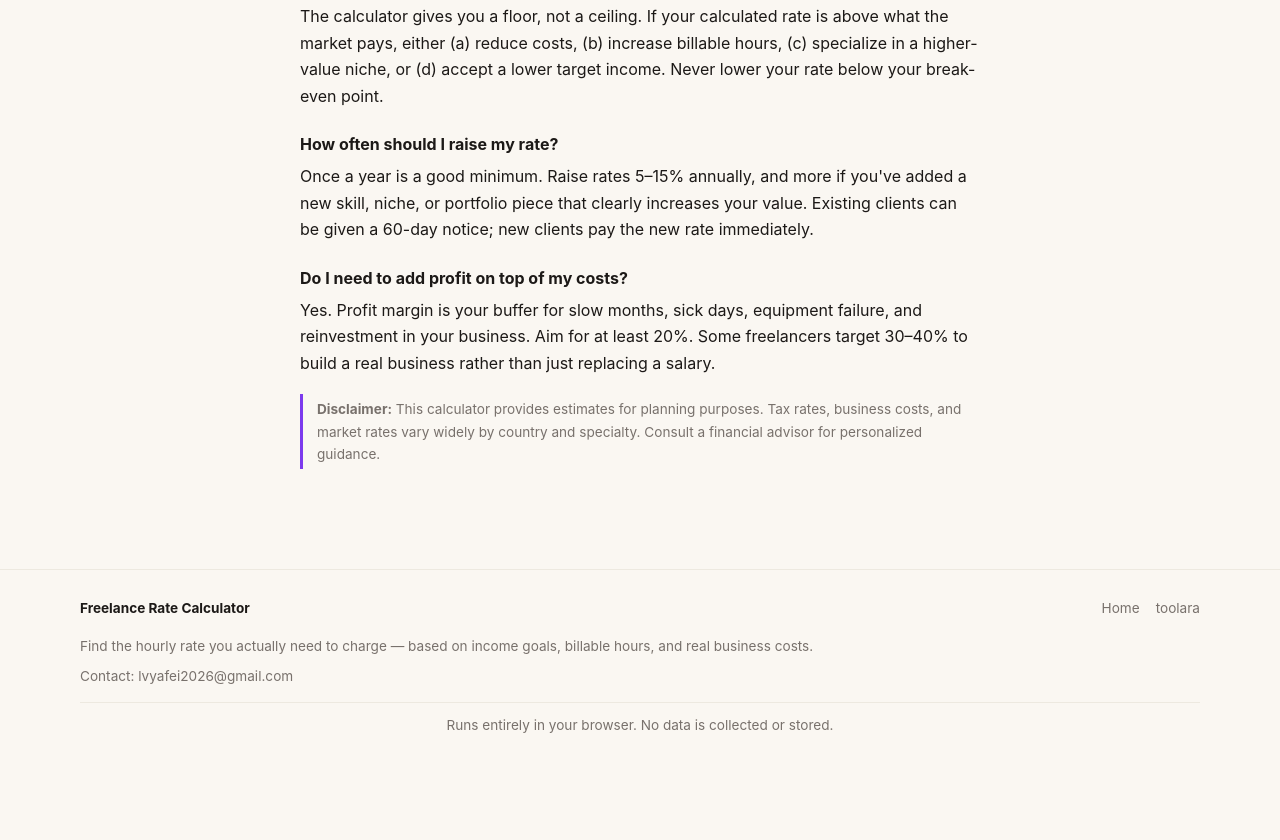
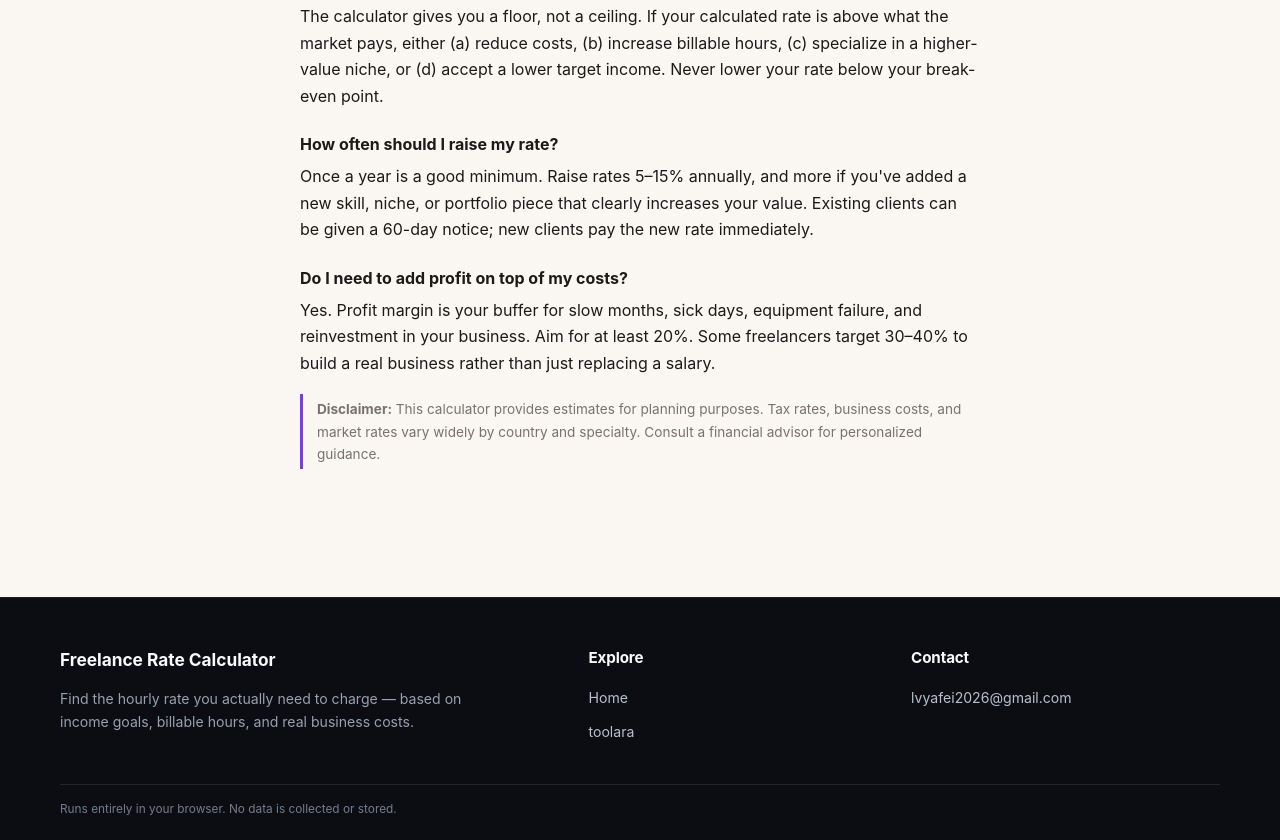
Before and after one commit to lvyafei2026-coder/freelance-rate-calculator, a plain HTML site: page index.html in a window 1280 px wide. Shown: the part 2122-2962 px from the top of the page. Before the commit the page ends 2894 px from the top, so only its background shows below. Drawn offline with Linux system fonts and the light colour scheme.

Commit message:
Use three-column site footers

```diff
--- a/css/style.css
+++ b/css/style.css
@@ -151,15 +151,17 @@
   .site-nav select { min-width: 118px; }
 }
 
-.site-footer { margin-top: 36px; padding: 28px 20px 36px; border-top: 1px solid var(--border, rgba(100,116,139,0.25)); color: var(--muted, #64748b); font-size: 0.85rem; line-height: 1.6; }
-.site-footer-inner { max-width: 1120px; margin: 0 auto; }
-.site-footer-details { text-align: left; }
-.site-footer-top { display: flex; align-items: center; justify-content: space-between; gap: 16px; flex-wrap: wrap; }
-.site-footer-brand { color: var(--text, #0f1c2e); font-weight: 700; text-decoration: none; }
-.site-footer-nav { display: flex; align-items: center; gap: 16px; flex-wrap: wrap; }
-.site-footer a { color: inherit; text-decoration: none; }
-.site-footer a:hover { color: var(--accent, #2563eb); text-decoration: underline; }
-.site-footer-description { max-width: 760px; margin: 16px 0 8px; }
-.site-footer-contact { margin: 8px 0; }
-.site-footer-privacy { margin: 14px 0 0; padding-top: 12px; border-top: 1px solid var(--border, rgba(100,116,139,0.25)); }
-@media (max-width: 560px) { .site-footer-top { align-items: flex-start; flex-direction: column; gap: 10px; } .site-footer-nav { gap: 12px; } }
+.site-footer { margin-top: 64px !important; padding: 48px 24px 22px !important; background: #0b0d12 !important; border-top: 1px solid rgba(255,255,255,0.08) !important; color: #a6adbb !important; text-align: left !important; font-size: 0.88rem !important; line-height: 1.6; }
+.site-footer-inner { max-width: 1160px; margin: 0 auto; }
+.site-footer-grid { display: grid; grid-template-columns: minmax(0, 1.4fr) minmax(150px, 0.8fr) minmax(200px, 0.9fr); gap: 48px; }
+.site-footer-column { min-width: 0; }
+.site-footer-brand { display: inline-block; color: #f8fafc !important; font-size: 1.08rem; font-weight: 700; text-decoration: none; }
+.site-footer-heading { margin: 0 0 16px !important; color: #f8fafc; font-size: 0.95rem; font-weight: 650; }
+.site-footer-description { max-width: 420px; margin: 14px 0 0 !important; color: #98a1af; }
+.site-footer-nav { display: grid; justify-items: start; gap: 10px; }
+.site-footer a { color: #b9c0cb !important; text-decoration: none; }
+.site-footer a:hover { color: #fff !important; text-decoration: underline; }
+.site-footer-contact { margin: 0 !important; color: #b9c0cb; overflow-wrap: anywhere; }
+.site-footer-bottom { margin-top: 40px; padding-top: 16px; border-top: 1px solid rgba(255,255,255,0.1); color: #747d8a; font-size: 0.74rem; line-height: 1.5; }
+.site-footer-bottom p { margin: 0; }
+@media (max-width: 720px) { .site-footer { padding: 36px 20px 20px !important; } .site-footer-grid { grid-template-columns: 1fr; gap: 28px; } .site-footer-bottom { margin-top: 28px; } } .site-footer-nav { gap: 12px; } }
--- a/index.html
+++ b/index.html
@@ -203,14 +203,16 @@
 </main>
 
 <footer class="footer site-footer">
-<div class="site-footer-inner"><div class="site-footer-details">
-<div class="site-footer-top">
-<span class="site-footer-brand" data-i18n="title">Freelance Rate Calculator</span>
-<nav class="site-footer-nav" aria-label="Quick navigation"><a href="/">Home</a><a href="https://toolara.dev/">toolara</a></nav>
+<div class="site-footer-inner">
+<div class="site-footer-grid">
+<section class="site-footer-column">
+<a class="site-footer-brand" href="/"><span class="site-footer-brand" data-i18n="title">Freelance Rate Calculator</span></a>
+<p class="site-footer-description" data-i18n="subtitle">Find the hourly rate you actually need to charge — based on income goals, billable hours, and real business costs.</p>
+</section>
+<section class="site-footer-column"><h2 class="site-footer-heading">Explore</h2><nav class="site-footer-nav" aria-label="Quick navigation"><a href="/" data-i18n="navHome">Home</a><a href="https://toolara.dev/">toolara</a></nav></section>
+<section class="site-footer-column"><h2 class="site-footer-heading">Contact</h2><a href="mailto:lvyafei2026@gmail.com">lvyafei2026@gmail.com</a></section>
 </div>
-<p class="site-footer-description" data-i18n="subtitle">Find the hourly rate you actually need to charge — based on income goals, billable hours, and real business costs.</p>
-<p class="site-footer-contact"><span>Contact:</span> <a href="mailto:lvyafei2026@gmail.com">lvyafei2026@gmail.com</a></p>
-</div><p class="site-footer-privacy" data-i18n="footer">Runs entirely in your browser. No data is collected or stored.</p>
+<div class="site-footer-bottom"><p class="site-footer-privacy" data-i18n="footer">Runs entirely in your browser. No data is collected or stored.</p></div>
 </div>
 </footer>
 
```
Also changed, not shown: zh/index.html (+9 -7 lines).
